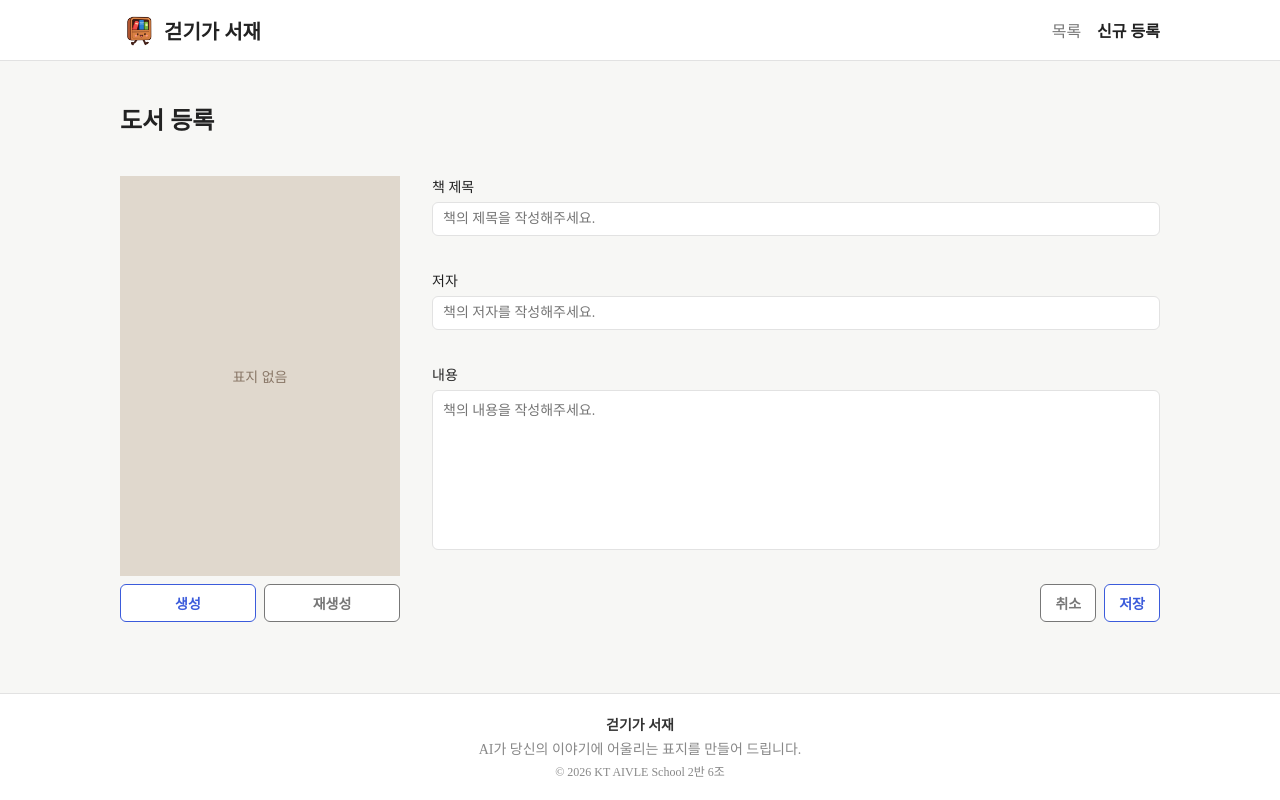
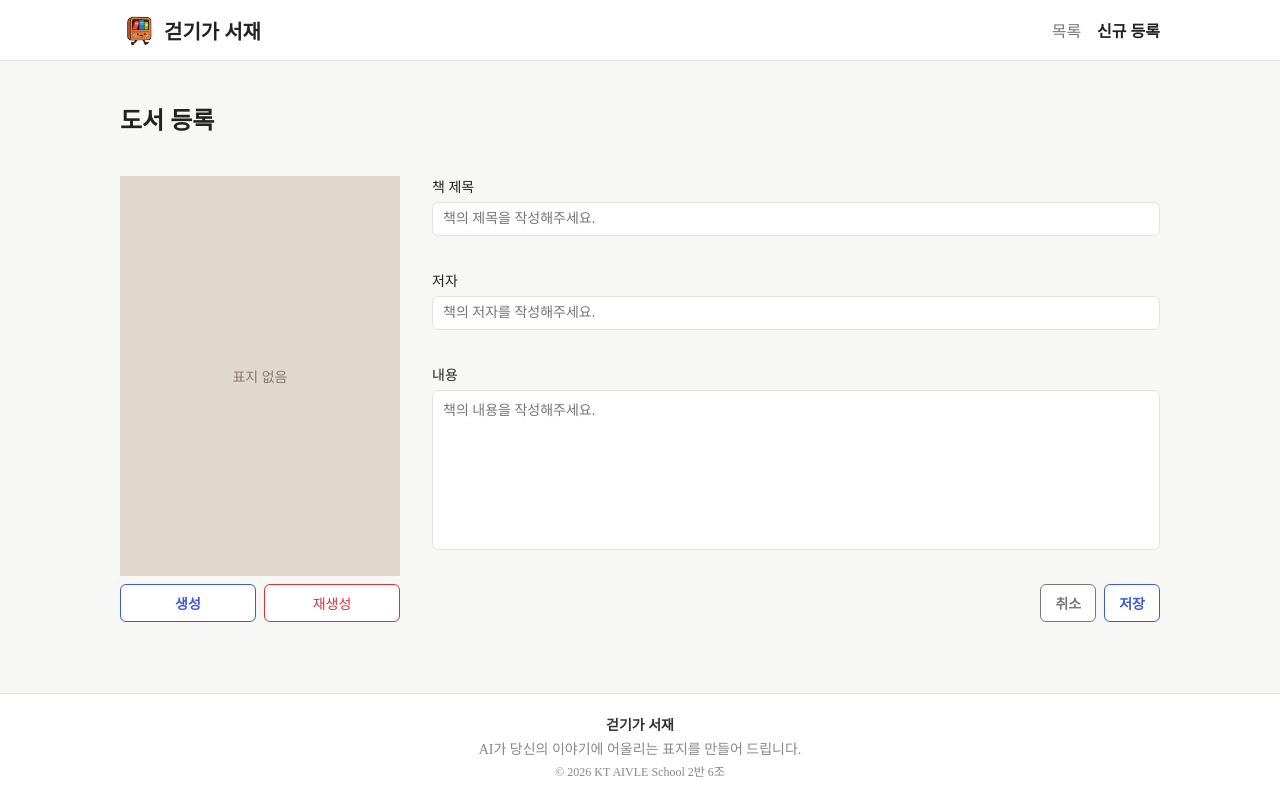
Before and after one commit to koel5696/kt-aivle-mp4-team6, a React (Vite) app: page /books/new in a window 1280 px wide. Built offline with nearby package versions, Linux system fonts and the light colour scheme; no server answers; a web font is replaced by a local one.

Commit message:
style: 재생성 버튼 색 변경

```diff
--- a/src/components/BookForm.jsx
+++ b/src/components/BookForm.jsx
@@ -25,7 +25,7 @@ export default function BookForm({
                         <button className="btn btn-primary" type="submit" disabled={submitting}>
                             생성
                         </button>
-                        <button className="btn" type="submit" disabled={submitting}>
+                        <button className="btn btn-danger" type="submit" disabled={submitting}>
                             재생성
                         </button>
                     </div>
```
